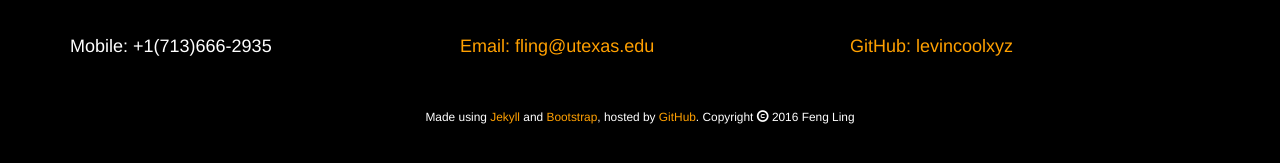
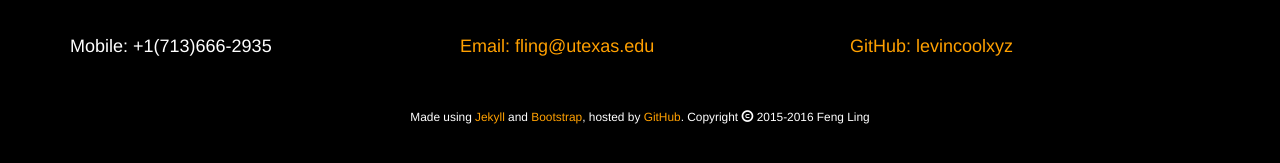
Before and after one commit to levincoolxyz/levincoolxyz.github.io, a Jekyll site: the page built from index.html, in a window 1280 px wide. Shown: the part 718-881 px from the top of the page. Built offline with Jekyll 4.4.1, drawn with Linux system fonts in a browser that asks for light colours; comment, search, counter and statistics services are not loaded.

Commit message:
new commit

```diff
--- a/_layouts/default.html
+++ b/_layouts/default.html
@@ -68,7 +68,7 @@
 				</div>
 				<br><br>
 				<div id="cp" class="row">
-					<p class="text-center"><small>Made <span title="going to sort out categories/tags and migrate/start a more regular blog">using <a href="http://jekyllrb.com/">Jekyll</a></span> and <span title="it makes website making so easy!"><a href="http://getbootstrap.com/">Bootstrap</a></span>, hosted by <span title="but have to use bitbucket for private repositories"><a href="https://pages.github.com/">GitHub</a></span>. Copyright <span class="glyphicon glyphicon-copyright-mark"></span> {{site.time | date: "%Y"}} Feng Ling</small></p>
+					<p class="text-center"><small>Made <span title="going to sort out categories/tags and migrate/start a more regular blog">using <a href="http://jekyllrb.com/">Jekyll</a></span> and <span title="it makes website making so easy!"><a href="http://getbootstrap.com/">Bootstrap</a></span>, hosted by <span title="but have to use bitbucket for private repositories"><a href="https://pages.github.com/">GitHub</a></span>. Copyright <span class="glyphicon glyphicon-copyright-mark"></span> 2015-{{site.time | date: "%Y"}} Feng Ling</small></p>
 				</div>
 			</div>
 		</footer>
```
